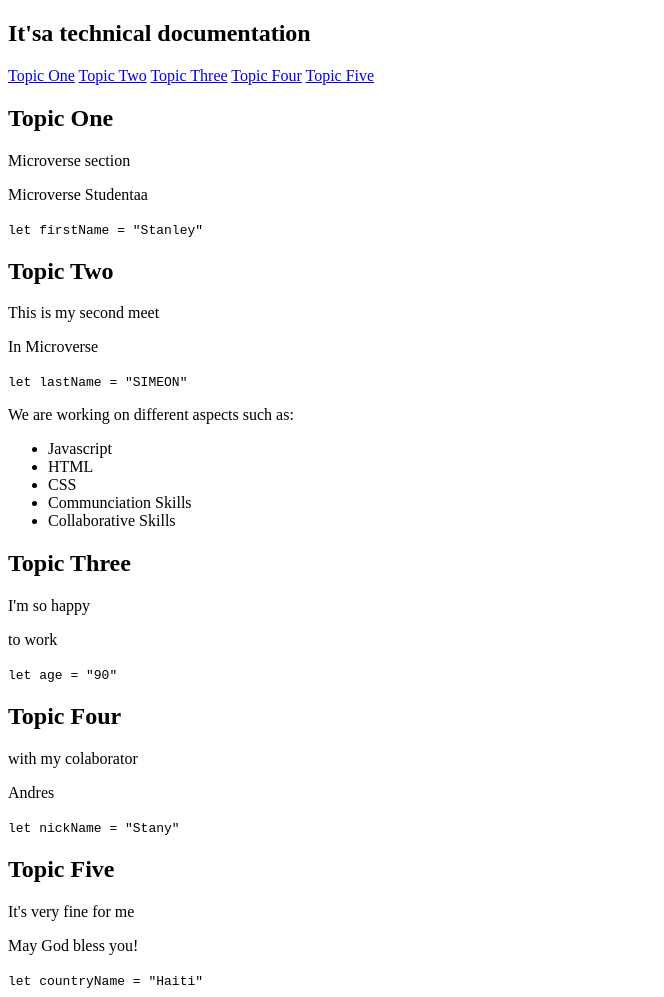
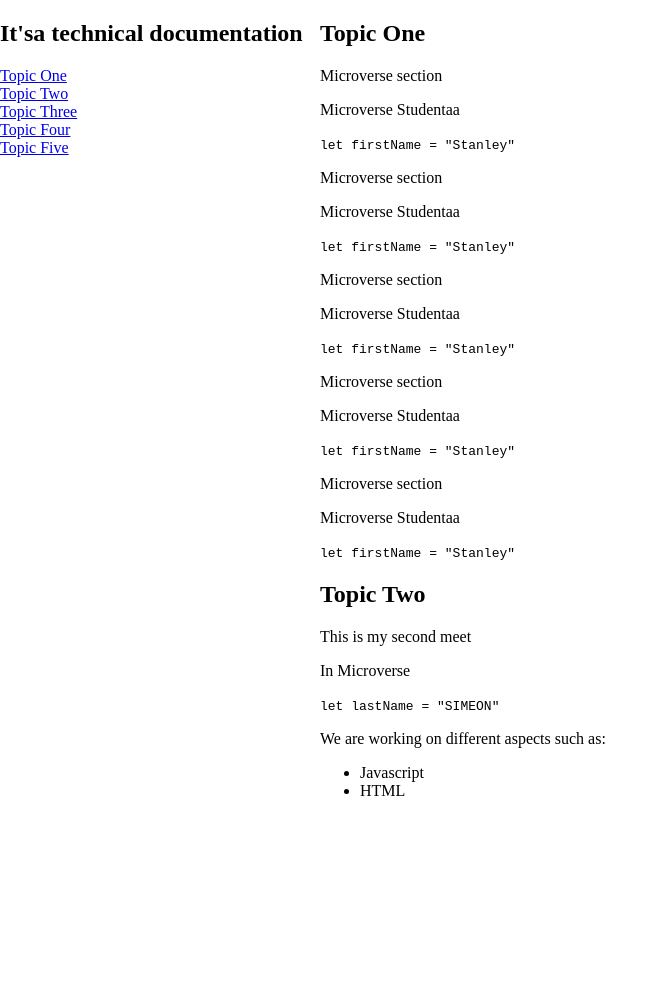
Before and after one commit to JohnFTitor/microverseTrial-Stanley-Andr-s, a plain HTML site: page index.html in a window 1280 px wide. Shown: the whole page, without its empty margins (0-664 px from the left). After the commit the page ends 800 px from the top, so only its background shows below. Drawn offline with Linux system fonts and the light colour scheme.

Commit message:
Added Grid Style

```diff
--- a/css/style.css
+++ b/css/style.css
@@ -0,0 +1,25 @@
+
+body{
+    margin:0;
+}
+
+#container {
+    height: 100vh;
+
+    width: 100%;
+    display: grid;
+    grid-template-areas: 'navbar documentation';
+    grid-template-columns: 20rem 1fr;
+    grid-template-rows: 1fr;
+}
+
+#navbar {
+    grid-area: navbar;
+    display: flex;
+    flex-direction: column;
+}
+
+#main-doc {
+    grid-area: documentation;
+    overflow: auto;
+}
--- a/index.html
+++ b/index.html
@@ -11,6 +11,7 @@
   <script src="https://cdn.freecodecamp.org/testable-projects-fcc/v1/bundle.js"></script>
   <script src="js/index.js"></script>
 
+  <div id= "container">
     <nav id="navbar">
       <header>
         <h1>It'sa technical documentation</h1>
@@ -20,7 +21,6 @@
       <a class="nav-link" href="#Topic_Three"> Topic Three</a>
       <a class="nav-link" href="#Topic_Four"> Topic Four</a>
       <a class="nav-link" href="#Topic_Five"> Topic Five</a>
-
     </nav>
 
     <main id="main-doc">
@@ -28,6 +28,26 @@
         <header>
           <h1> Topic One </h1>
         </header>
+        <p>Microverse section</p>
+        <p>Microverse Studentaa</p>
+        <code>
+          let firstName = "Stanley"
+        </code>
+        <p>Microverse section</p>
+        <p>Microverse Studentaa</p>
+        <code>
+          let firstName = "Stanley"
+        </code>
+        <p>Microverse section</p>
+        <p>Microverse Studentaa</p>
+        <code>
+          let firstName = "Stanley"
+        </code>
+        <p>Microverse section</p>
+        <p>Microverse Studentaa</p>
+        <code>
+          let firstName = "Stanley"
+        </code>
         <p>Microverse section</p>
         <p>Microverse Studentaa</p>
         <code>
@@ -85,9 +105,7 @@
       </section>
 
     </main>
-
-
-
+  </div>
 </body>
 
 </html>
```
Lines whose indentation alone changed are shown as unchanged.
